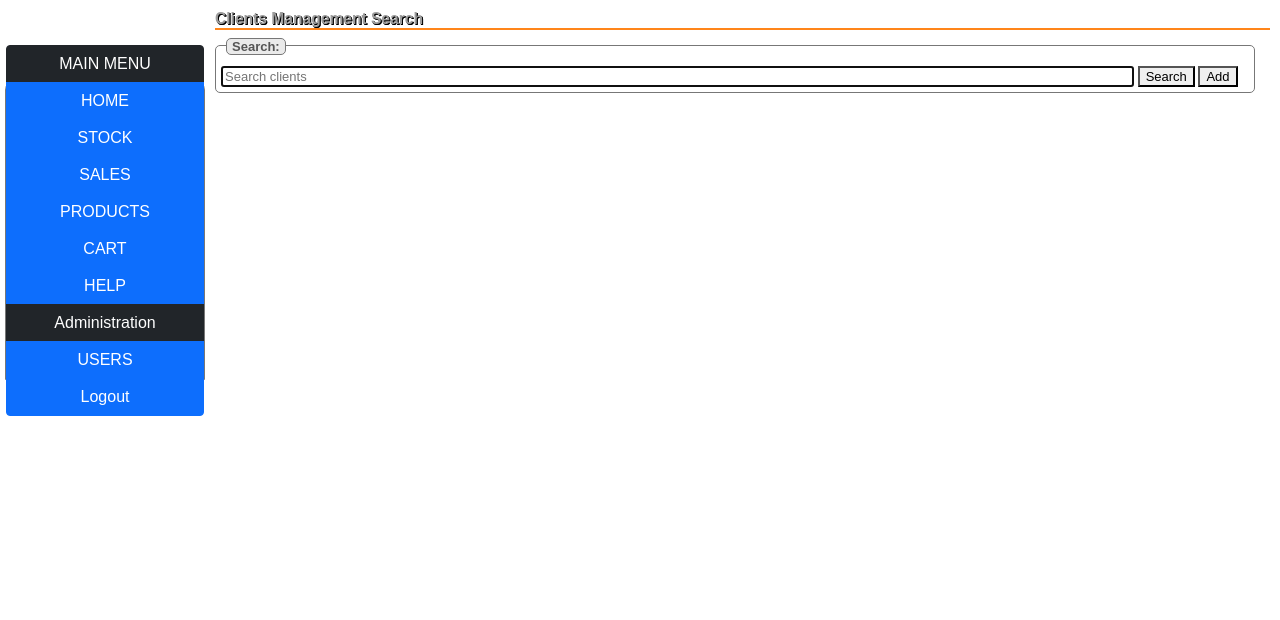
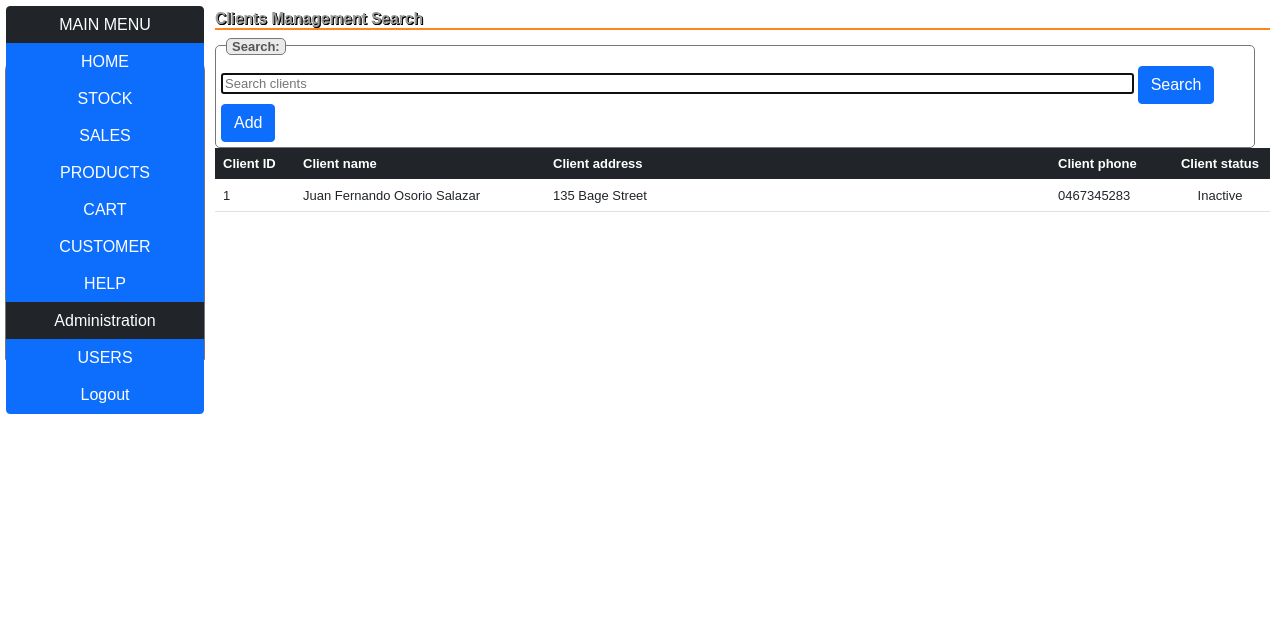
Before and after one commit to yocemar/LPA, a PHP site: page /client.php in a window 1280 px wide. Shown: the part 70-690 px from the top of the page. Run offline with PHP 8.4, Linux system fonts and the light colour scheme; a user stored in the database is signed in; data comes from the database, SQL or seed files in the repository.

Commit message:
customer working

```diff
--- a/app-lib.php
+++ b/app-lib.php
@@ -132,6 +132,7 @@ function build_navBlock() {
   <div class="btn btn-primary" class="navItem" onclick="navMan('sales.php')">SALES</div>
   <div class="btn btn-primary" class="navItem" onclick="navMan('products.php')">PRODUCTS</div>
   <div class="btn btn-primary" class="navItem" onclick="navMan('cart.php')">CART</div>
+  <div class="btn btn-primary" class="navItem" onclick="navMan('client.php')">CUSTOMER</div>
   <div class="btn btn-primary" class="navItem" onclick="navMan('help.php')">HELP</div>
   <?PHP
       if($isAdmin) {
--- a/cart.php
+++ b/cart.php
@@ -3,6 +3,7 @@
   build_header();
 ?>
 <?PHP build_navBlock(); ?>
+<br>
 <div id="content">
     <div class="sectionHeader">Cart</div>
 
--- a/client.php
+++ b/client.php
@@ -21,12 +21,13 @@
 		<div class="displayPane">
 			<div class="displayPaneCaption">Search:</div>
 			<div>
-					<input name="txtSearch" id="txtSearch" placeholder="Search clients" style="width: calc(100% - 115px)" value="<?PHP echo $txtSearch; ?>">
-					<button type="button" id="btnSearch">Search</button>
+				<input name="txtSearch" id="txtSearch" placeholder="Search clients" style="width: calc(100% - 115px)"
+					value="<?PHP echo $txtSearch; ?>">
+				<button class="btn btn-primary" type="button" id="btnSearch">Search</button>
 				<?PHP
 						if($isAdmin) {
 					?>
-					<button type="button" id="btnAddRec">Add</button>
+				<button class="btn btn-primary" type="button" id="btnAddRec">Add</button>
 				<?PHP } ?>
 			</div>
 		</div>
@@ -36,17 +37,19 @@
 
 	<!-- Search Section List Start -->
 	<?PHP
-			if($action == "listClients") {
+			if(true /* $action == "listClients" */) {
 		?>
 	<div>
-			<table class="tableS">
+		<table class="table" class="tableS">
+			<thead class="table-dark">
 				<tr class="trhtableS">
 					<td class="tdtableS" style="width: 80px"><b>Client ID</b></td>
 					<td class="tdtableS" style="width: 250px"><b>Client name</b></td>
 					<td class="tdtableS"><b>Client address</b></td>
 					<td class="tdtableS" style="width: 120px"><b>Client phone</b></td>
-					<td class="tdtableS" style="width: 80px; text-align: center"><b>Client status</b></td>
+					<td class="tdtableS" style="width: 100px; text-align: center"><b>Client status</b></td>
 				</tr>
+			</thead>
 			<?PHP
 				openDB();
 				$query =
@@ -65,9 +68,9 @@
 					while ($row = $result->fetch_assoc()) {
 						$clientid = $row['lpa_client_ID'];
 			?>
-				<tr class="hl"
-				<?PHP if($isAdmin) { ?>
-					onclick="loadInvoice(<?PHP echo $clientid; ?>,'Edit')" style="cursor: pointer"
+			<tr class="hl" <?PHP if($isAdmin) { ?>
+				onclick="loadInvoice(
+				<?PHP echo $clientid; ?>,'Edit')" style="cursor: pointer"
 				<?PHP } ?>
 				>
 				<td class="tdtableS">
@@ -97,7 +100,8 @@
 			?>
 			<tr>
 				<td colspan="4" class="noRecordsFound">
-						No records found for: <b><?PHP echo $txtSearch; ?></b>
+					No records found for: <b>
+						<?PHP echo $txtSearch; ?></b>
 				</td>
 			</tr>
 			<?PHP } ?>
@@ -110,7 +114,7 @@
 <script>
 	var action = "<?PHP echo $action; ?>";
 	var search = "<?PHP echo $txtSearch; ?>";
-		switch (action){
+	switch (action) {
 		case "recUpdate":
 			alert("Record Updated!");
 			navMan("client.php?a=listClients&txtSearch=" + search);
@@ -124,19 +128,20 @@
 			navMan("client.php?a=listClients&txtSearch=" + search);
 			break;
 	}
-		function loadInvoice(ID,MODE) {
+
+	function loadInvoice(ID, MODE) {
 		window.location = "clientAddEdit.php?clientid=" +
 			ID + "&a=" + MODE + "&txtSearch=" + search;
 	}
-		$("#btnSearch").click(function() {
+	$("#btnSearch").click(function () {
 		$("#frmSearchClient").submit();
 	});
-		$("#btnAddRec").click(function() {
-			loadInvoice("","Add");
+	$("#btnAddRec").click(function () {
+		loadInvoice("", "Add");
 	});
-		setTimeout(function(){
+	setTimeout(function () {
 		$("#txtSearch").select().focus();
-		},1);
+	}, 1);
 </script>
 
 <?PHP
--- a/css/style.css
+++ b/css/style.css
@@ -50,7 +50,7 @@ a:hover {
 
 #navBlock {
     position: relative;
-    margin-top: 80px;
+    margin-top: 60px;
     float: left;
     width: 200px;
     border: 1px solid #777777;
--- a/products.php
+++ b/products.php
@@ -19,7 +19,7 @@
   </form>
 
   <?PHP
-    if($action == "search") {
+    if(true/* $action == "search" */) {
       isset($_POST['txtSearch'])? $itmSearch = $_POST['txtSearch'] : $itmSearch = "";
       $itemNum = 1;
       openDB();
@@ -58,7 +58,7 @@
         </div>
       </div>
       <div class="prodAddToCart">
-        <a href="cart.php?action=add&id=<?PHP echo $prodID; ?>">
+        <a class="btn btn-success" href="cart.php?action=add&id=<?PHP echo $prodID; ?>">
           Add To Cart
         </a>
       </div>
--- a/sales.php
+++ b/sales.php
@@ -21,8 +21,8 @@
 		<div class="displayPane">
 			<div class="displayPaneCaption">Search:</div>
 			<div>
-				<input class="form-control" name="txtSearch" id="txtSearch" placeholder="Search invoices"
-					style="width: calc(100% - 115px)" value="<?PHP echo $txtSearch; ?>">
+				<input name="txtSearch" id="txtSearch" placeholder="Search invoices" style="width: calc(100% - 115px)"
+					value="<?PHP echo $txtSearch; ?>">
 				<button class="btn btn-primary" type="button" id="btnSearch">Search</button>
 				<?PHP
 						if($isAdmin) {
```
Also changed, not shown: users.php (+21 -21 lines), 1 other file. Lines whose indentation alone changed are shown as unchanged.
